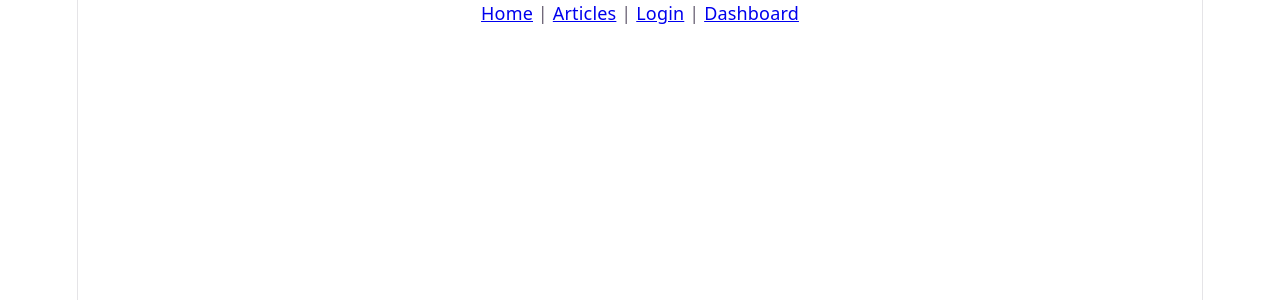
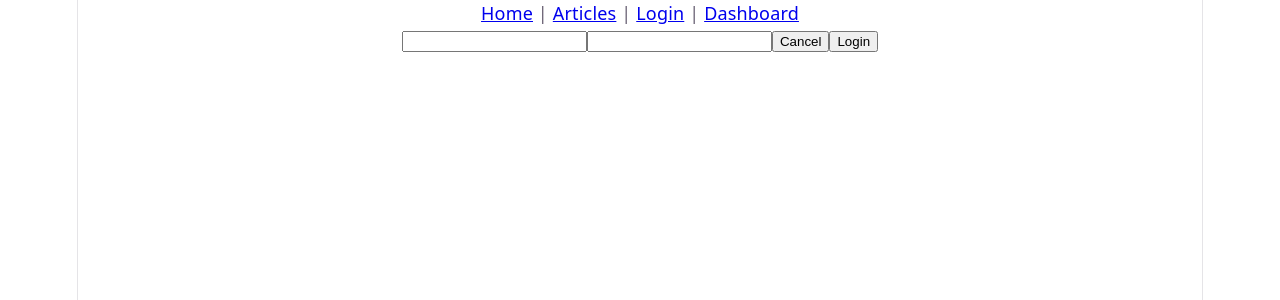
Before and after one commit to Vaios-S/DevBlog, a React (Vite) app: page /login in a window 1280 px wide. Shown: the top 300 px of the page. Built offline with nearby package versions, Linux system fonts and the light colour scheme.

Commit message:
Build the Login page

```diff
--- a/src/components/Login.jsx
+++ b/src/components/Login.jsx
@@ -1 +1,36 @@
-export default function Login() {}
+import { useNavigate } from "react-router-dom";
+import { useState } from "react";
+
+export default function Login() {
+  const navigate = useNavigate();
+  const [username, setUsername] = useState("");
+  const [password, setPassword] = useState("");
+
+  return (
+    <div>
+      <form
+        onSubmit={(e) => {
+          e.preventDefault();
+          navigate("/dashboard", {
+            state: { username, loginTime: new Date().toISOString() },
+          });
+        }}
+      >
+        <input
+          type="text"
+          value={username}
+          onChange={(e) => setUsername(e.target.value)}
+        />
+        <input
+          type="password"
+          value={password}
+          onChange={(e) => setPassword(e.target.value)}
+        />
+        <button type="button" onClick={() => navigate(-1)}>
+          Cancel
+        </button>
+        <button type="submit">Login</button>
+      </form>
+    </div>
+  );
+}
```
